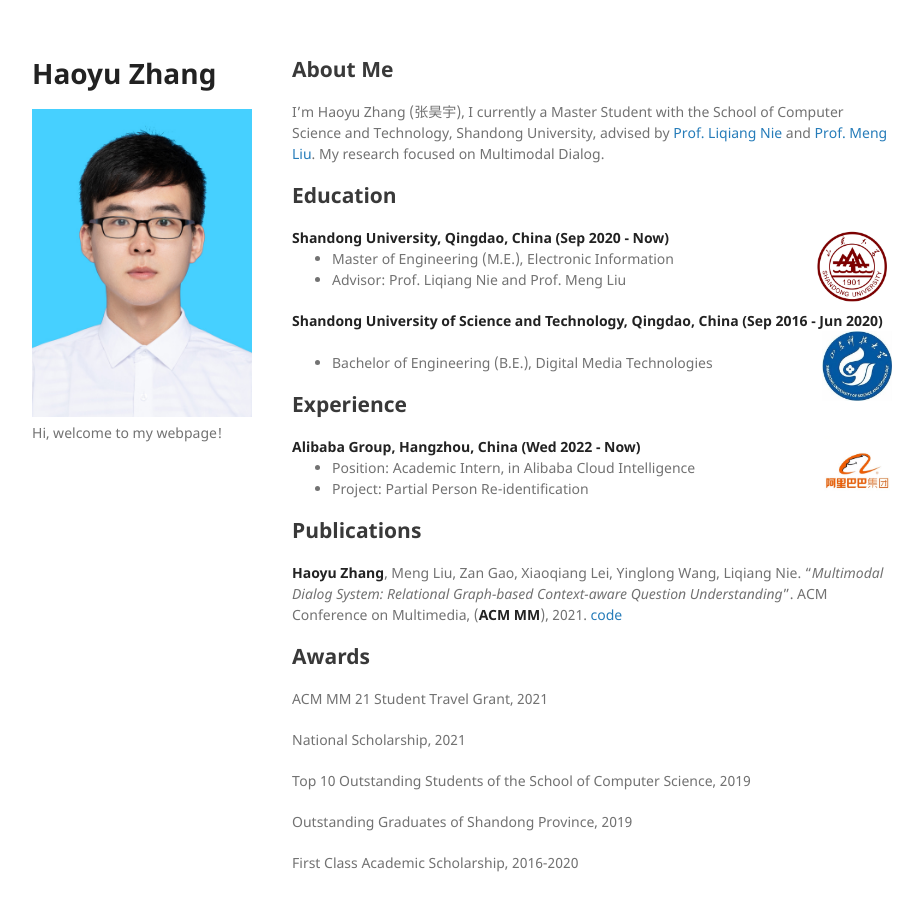
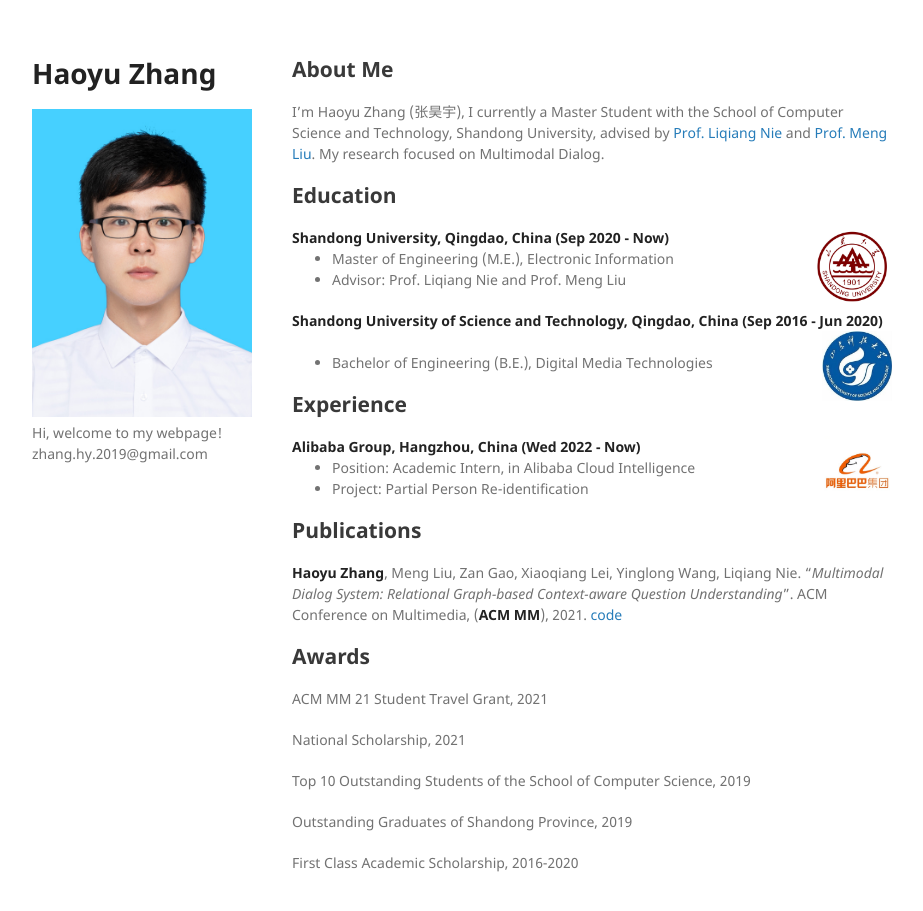
Before and after one commit to Hyu-Zhang/Hyu-Zhang.github.io, a Jekyll site: the page built from index.md, in a window 1280 px wide and 943 px high. Shown: the top 911 px of the window, without its empty margins (178-1101 px from the left). Built offline with Jekyll 4.4.1, drawn with Linux system fonts in a browser that asks for light colours; a style sheet for code colours, icons or effects is not loaded; our own code applies the rules of GitHub Pages for plain Markdown files.

Commit message:
Update _config.yml

```diff
--- a/_config.yml
+++ b/_config.yml
@@ -1,3 +1,3 @@
 title: Haoyu Zhang
-description: "Hi, welcome to my webpage!"
+description: "Hi, welcome to my webpage! zhang.hy.2019@gmail.com"
 theme: jekyll-theme-minimal
```
